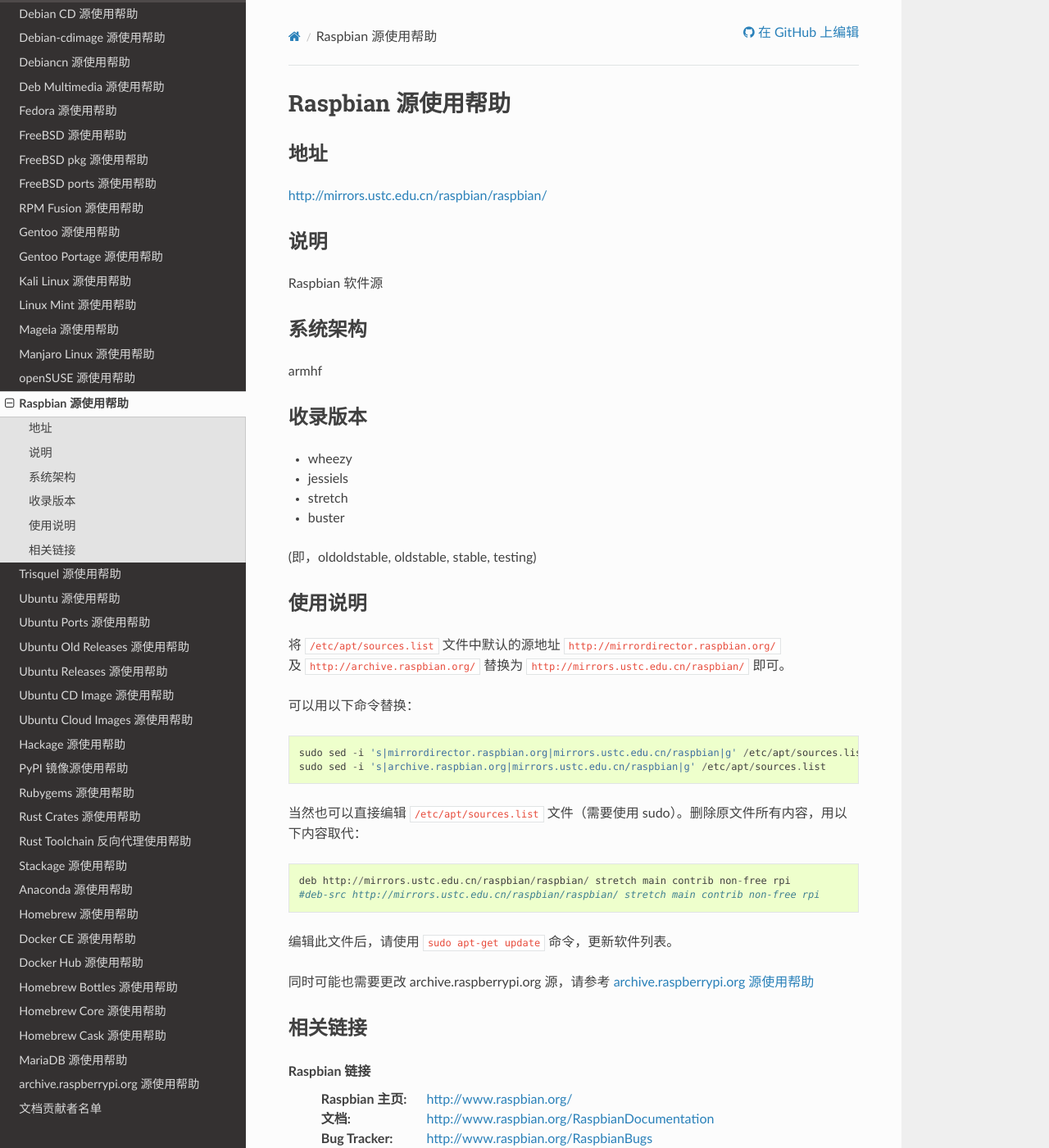
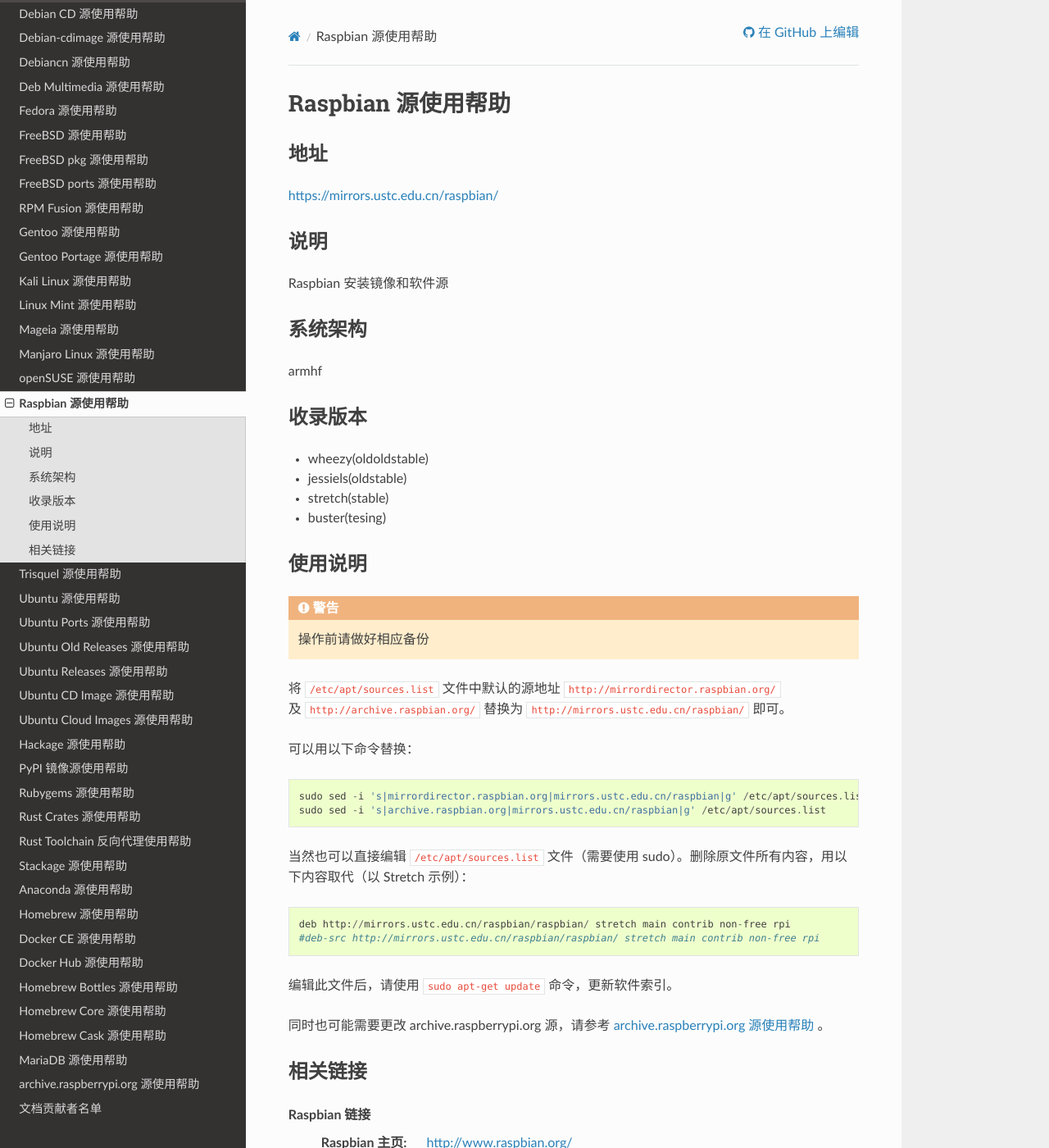
Before and after one commit to ustclug/mirrorhelp, a Sphinx documentation site: the page built from source/raspbian.rst, in a window 1280 px wide and 1400 px high. Shown: the whole window at 82% size. Built offline with Sphinx 7.4.7 and the Read the Docs theme 2.0.0, drawn with Linux system fonts in a browser that asks for light colours; pages that are not in the unit, such as notebooks, are missing from menus; some of the changed text lies outside the part shown.

Commit message:
various fix
Signed-off-by: Shengjing Zhu <i@zhsj.me>

```diff
--- a/source/raspbian.rst
+++ b/source/raspbian.rst
@@ -1,34 +1,35 @@
-======================
+===================
 Raspbian 源使用帮助
-======================
+===================
 
 地址
 ====
 
-http://mirrors.ustc.edu.cn/raspbian/raspbian/
+https://mirrors.ustc.edu.cn/raspbian/
 
 说明
 ====
 
-Raspbian 软件源
+Raspbian 安装镜像和软件源
 
 系统架构
-============
+========
 
 armhf
 
 收录版本
-============
+========
 
-* wheezy
-* jessiels
-* stretch
-* buster
-
-(即，oldoldstable, oldstable, stable, testing)
+* wheezy(oldoldstable)
+* jessiels(oldstable)
+* stretch(stable)
+* buster(tesing)
 
 使用说明
-============
+========
+
+.. warning::
+    操作前请做好相应备份
 
 将 :file:`/etc/apt/sources.list` 文件中默认的源地址 ``http://mirrordirector.raspbian.org/`` 及 ``http://archive.raspbian.org/``
 替换为 ``http://mirrors.ustc.edu.cn/raspbian/`` 即可。
@@ -37,29 +38,28 @@
 
 ::
 
-  sudo sed -i 's|mirrordirector.raspbian.org|mirrors.ustc.edu.cn/raspbian|g' /etc/apt/sources.list &&
+  sudo sed -i 's|mirrordirector.raspbian.org|mirrors.ustc.edu.cn/raspbian|g' /etc/apt/sources.list
   sudo sed -i 's|archive.raspbian.org|mirrors.ustc.edu.cn/raspbian|g' /etc/apt/sources.list
 
-当然也可以直接编辑 :file:`/etc/apt/sources.list` 文件（需要使用 sudo）。删除原文件所有内容，用以下内容取代：
+当然也可以直接编辑 :file:`/etc/apt/sources.list` 文件（需要使用 sudo）。删除原文件所有内容，用以下内容取代（以 Stretch 示例）：
 
 ::
 
     deb http://mirrors.ustc.edu.cn/raspbian/raspbian/ stretch main contrib non-free rpi
     #deb-src http://mirrors.ustc.edu.cn/raspbian/raspbian/ stretch main contrib non-free rpi
 
-编辑此文件后，请使用 ``sudo apt-get update`` 命令，更新软件列表。
+编辑此文件后，请使用 ``sudo apt-get update`` 命令，更新软件索引。
 
-同时可能也需要更改 archive.raspberrypi.org 源，请参考 :doc:`archive.raspberrypi.org`
+同时也可能需要更改 archive.raspberrypi.org 源，请参考 :doc:`archive.raspberrypi.org` 。
 
 相关链接
-=============
+========
 
 Raspbian 链接
   :Raspbian 主页: http://www.raspbian.org/
   :文档: http://www.raspbian.org/RaspbianDocumentation
   :Bug Tracker: http://www.raspbian.org/RaspbianBugs
   :镜像列表: http://www.raspbian.org/RaspbianMirrors
-  :Debian 首页: http://www.debian.org/
 
 树莓派链接
   :树莓派基金会主页: https://www.raspberrypi.org/
```
Also changed, not shown: source/archive.raspberrypi.org.rst (+8 -9 lines).
